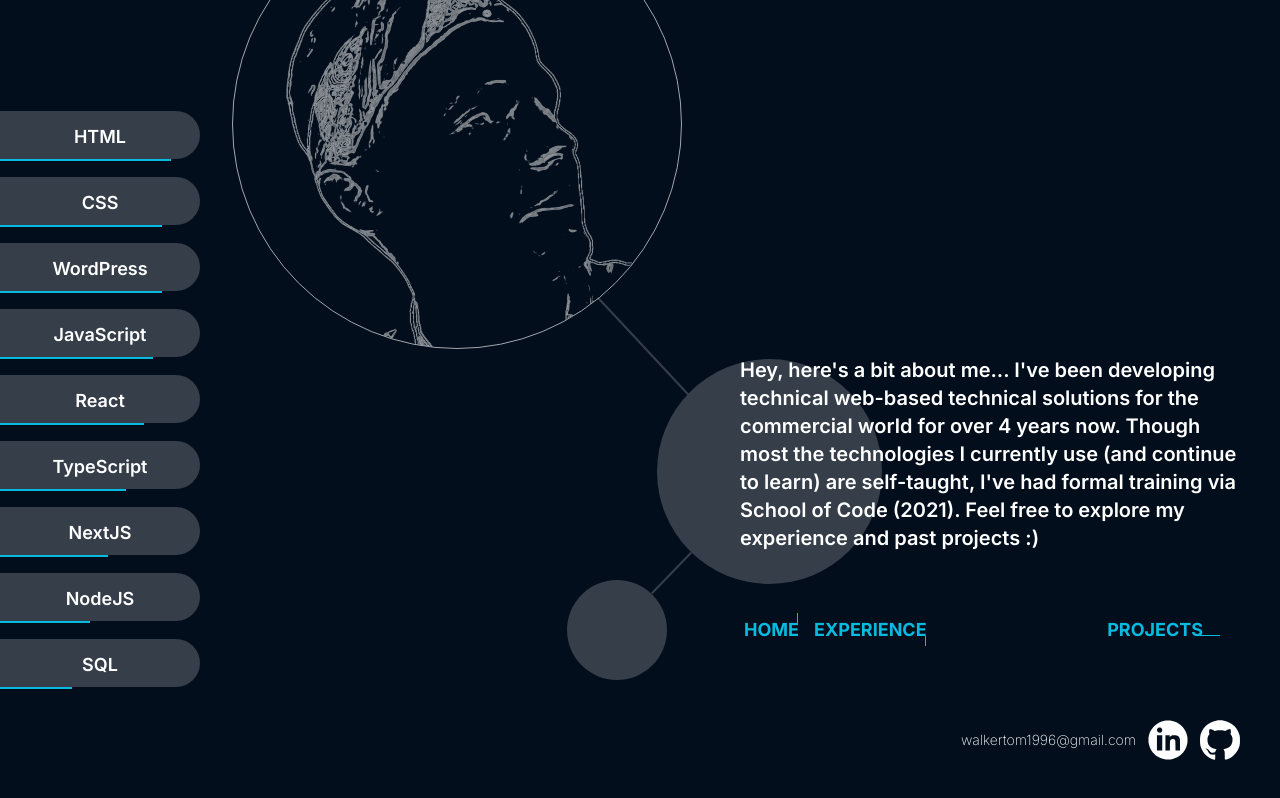
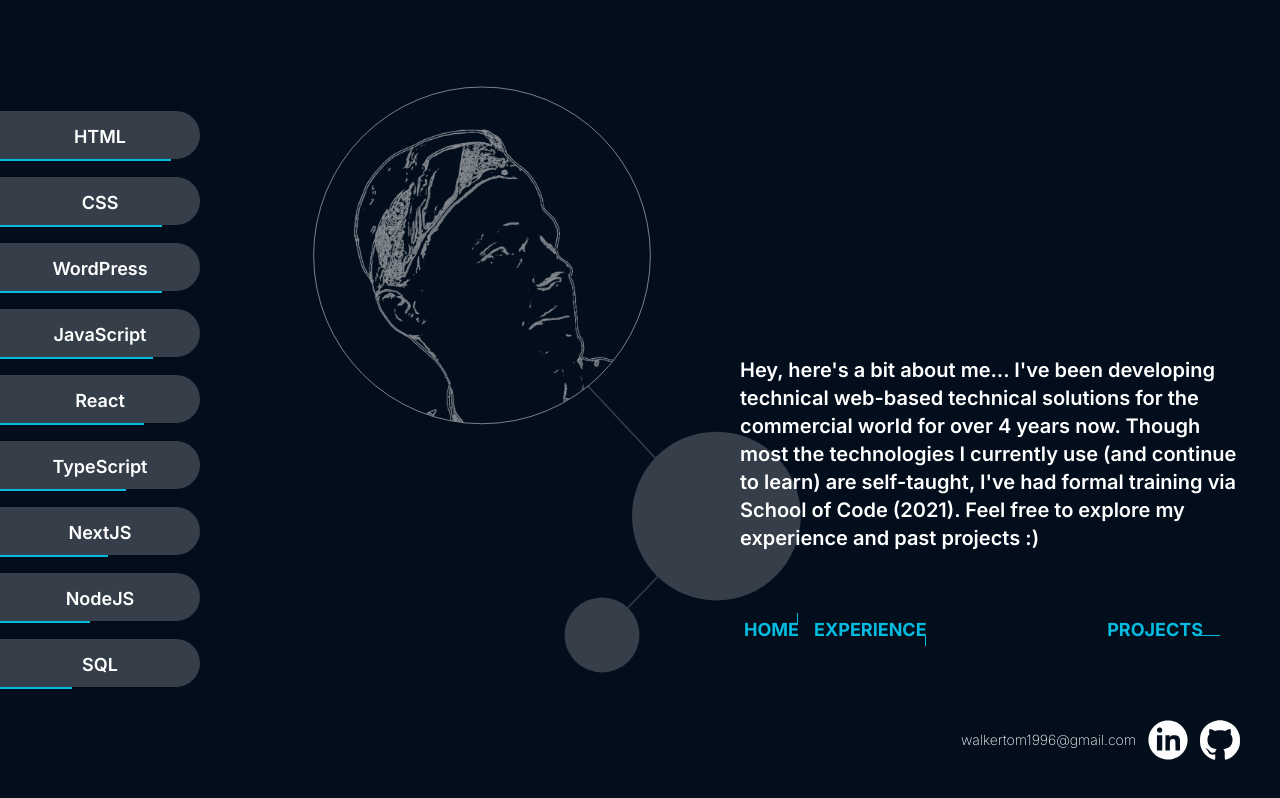
Before and after one commit to personal-tom-walker/portfolio-app-v1, a Next.js app: page /about in a window 1280 px wide. Built offline with nearby package versions, Linux system fonts and the light colour scheme.

Commit message:
scale condition added to el on smaller device heights

```diff
--- a/app/components/ConnectedCirclesDescendingScale.tsx
+++ b/app/components/ConnectedCirclesDescendingScale.tsx
@@ -5,6 +5,7 @@ import Image from 'next/image';
 import { CircleContentProps } from '../types';
 import { breakpoints } from '../constants/global';
 import useWindowWidth from '../hooks/useWindowWidth';
+import useWindowHeight from '../hooks/useWindowHeight';
 
 import Img from '../../public/profile-line-drawing-200.png';
 import DesktopImg from '../../public/profile-line-drawing-350.png';
@@ -15,13 +16,14 @@ const ConnectedCirclesDescendingScale = ({
   letter,
 }: CircleContentProps) => {
   const windowWidth = useWindowWidth();
+  const windowHeight = useWindowHeight();
   return (
     <>
-      {windowWidth ? (
+      {windowWidth && windowHeight ? (
         <div
           className={`flex flex-col mr-[-20px] ${
             windowWidth <= breakpoints.desktop ? 'w-[350px]' : 'w-[650px]'
-          }`}
+          } ${windowHeight <= 920 ? 'scale-75 mb-[-90px]' : ''}`}
         >
           <div
             className={`overflow-hidden rounded-full mb-[-4px] ${
--- /dev/null
+++ b/app/hooks/useWindowHeight.ts
@@ -0,0 +1,27 @@
+'use client';
+
+import { useState, useEffect } from 'react';
+
+const useWindowHeight = () => {
+  const [windowHeight, setWindowHeight] = useState(
+    typeof window !== 'undefined' ? window.innerHeight : null
+  );
+
+  useEffect(() => {
+    if (typeof window !== 'undefined') {
+      const handleResize = () => {
+        setWindowHeight(window.innerHeight);
+      };
+      window.addEventListener('resize', handleResize);
+
+      // Clean up the event listener when the component unmounts
+      return () => {
+        window.removeEventListener('resize', handleResize);
+      };
+    }
+  }, []);
+
+  return windowHeight;
+};
+
+export default useWindowHeight;
```
